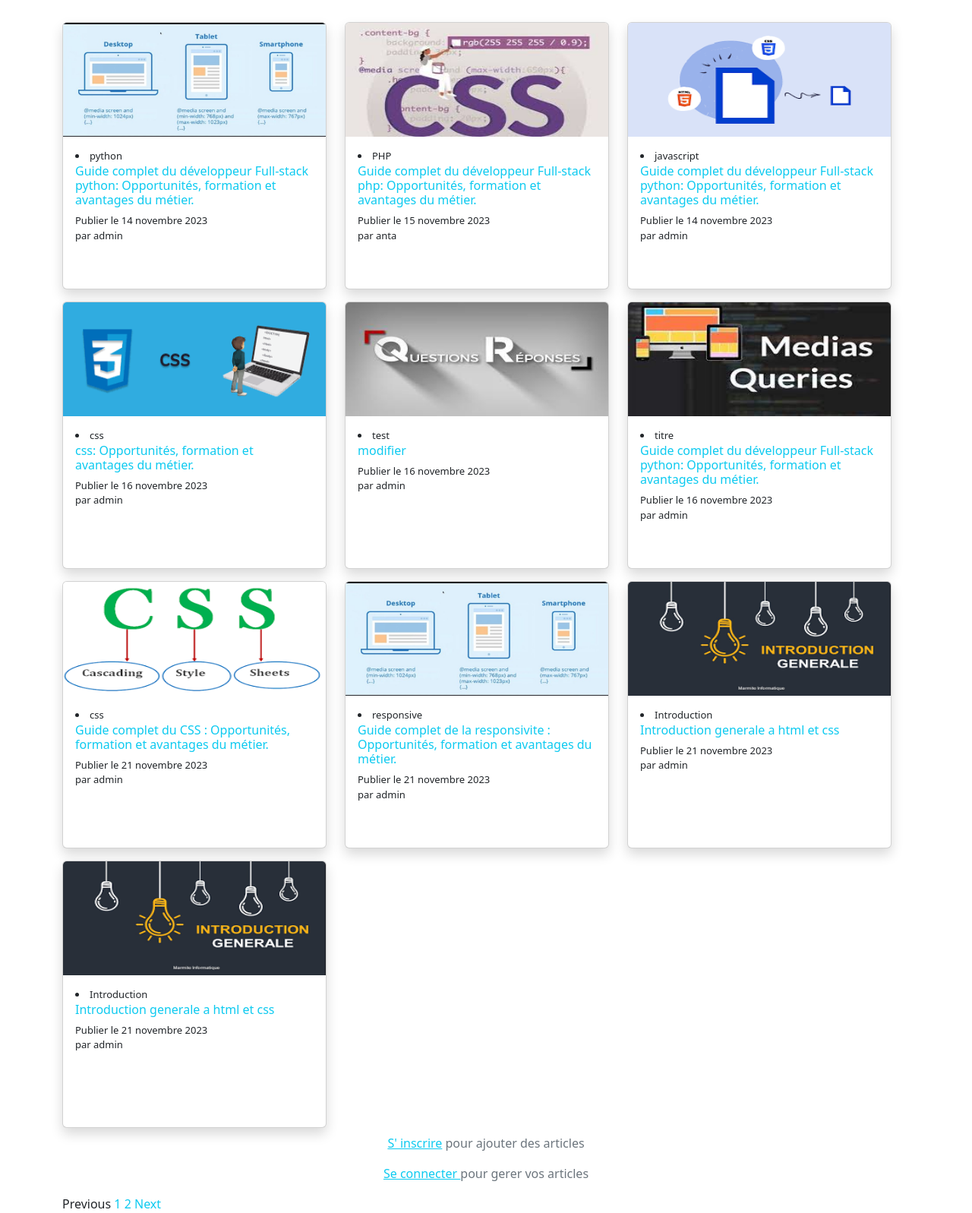
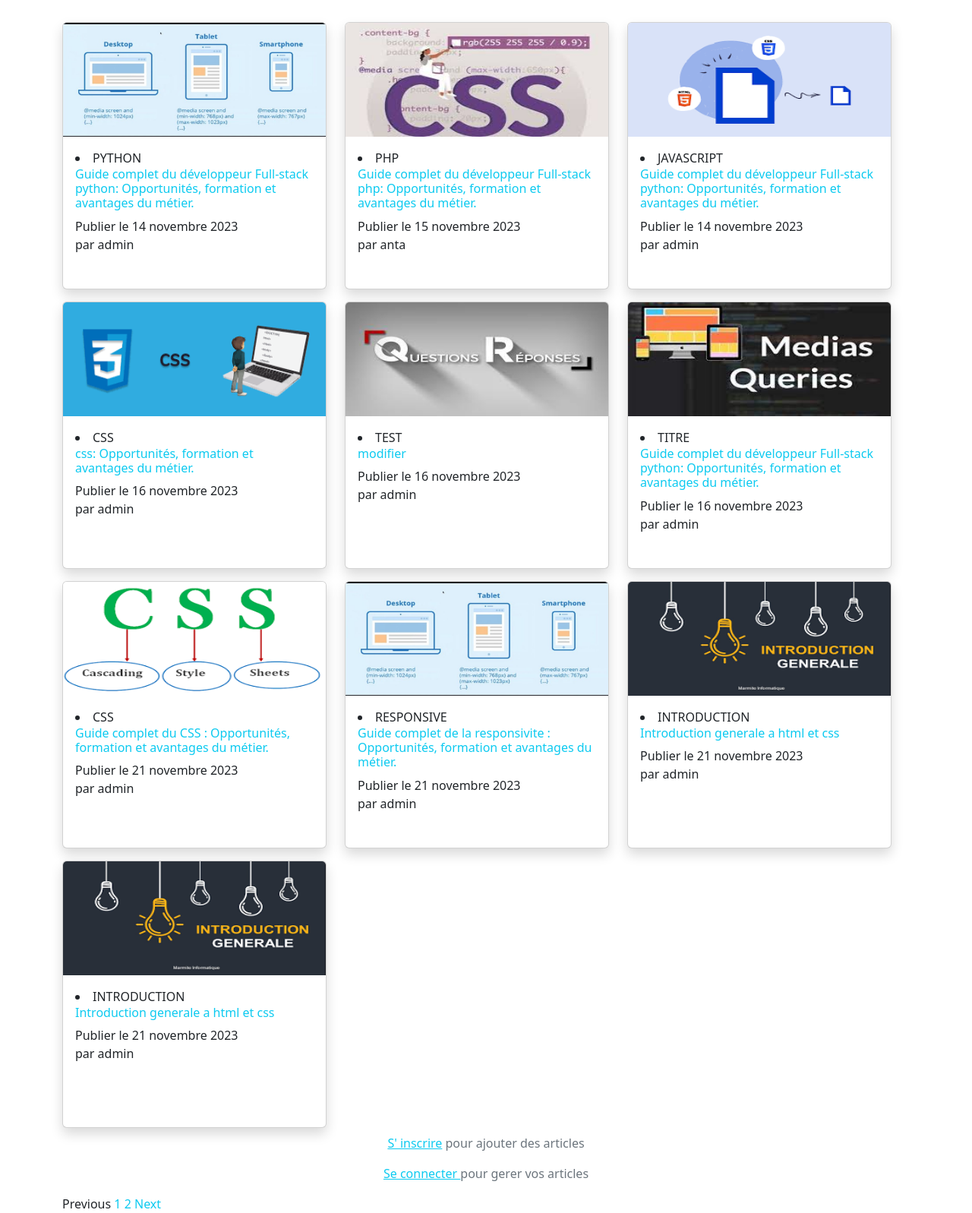
Before and after one commit to seyemaguette/projet3_blog_django, a Django app: page / in a window 1280 px wide. Shown: the part 139-1736 px from the top of the page at 76% size. Run offline with Django 4.2, Linux system fonts and the light colour scheme; data comes from the database, SQL or seed files in the repository; some libraries are stand-ins or nearby versions.

Commit message:
changement url.py

```diff
--- a/blog/urls.py
+++ b/blog/urls.py
@@ -24,8 +24,7 @@ urlpatterns = [
     path('', include('users.urls')),
 
 ]
-#staticfiles
-if not settings.DEBUG:
-    urlpatterns += [static(settings.MEDIA_URL ,document_root = settings.MEDIA_ROOT)]
+
+
 #media
 urlpatterns += static(settings.MEDIA_URL, document_root = settings.MEDIA_ROOT)
--- a/templates/pages/index.html
+++ b/templates/pages/index.html
@@ -14,15 +14,15 @@
   {% for  article in page_obj %}
 
             <div class="col-lg-4 col-xs-1 col-sm-6 my-2" >
-                <a href="{% url 'details' article.id %}" style="text-decoration:none ;font-size: small;" >
+                <a href="{% url 'details' article.id %}" style="text-decoration:none ;" >
                     <div class="card shadow "  >
                       {% if  article.image %}
                       <img class="card-img-top" src="{{ article.image.url}}" alt="Card image cap" style="height:150px ;">
                       {% endif %}
                         <div class="card-body  overflow-auto " style="height: 200px;">
-                            <li class="card-text ">{{article.title}}</li>
+                            <li class="card-text text-uppercase">{{article.title}}</li>
                             <p class=" h6 card-title text-info">{{article.summary}}</p>
-                            <p class="card-text" >Publier  le {{article.creation_date}} <br>par {{article.author}}</p>
+                            <p class="card-text " >Publier  le {{article.creation_date}} <br>par {{article.author}}</p>
                         </div>
                     </div>
                 </a>
```
Also changed, not shown: uml_blog.drawio.png (added).
